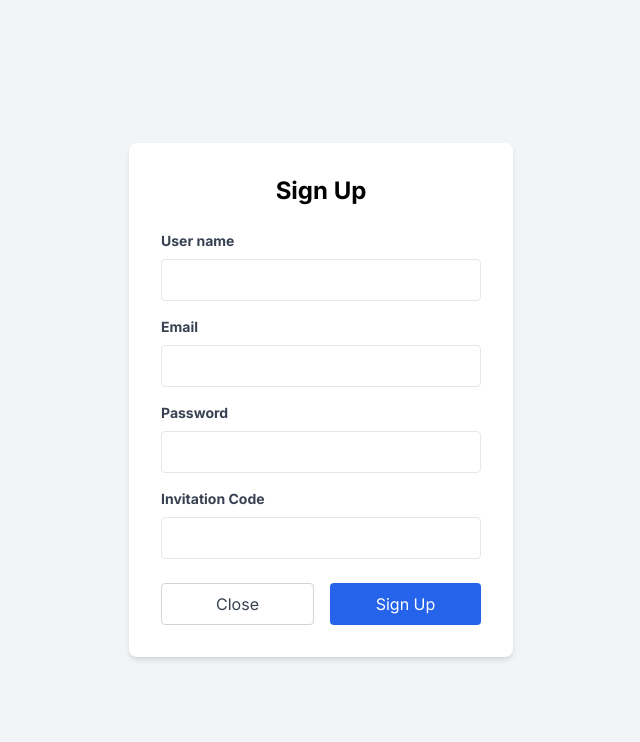
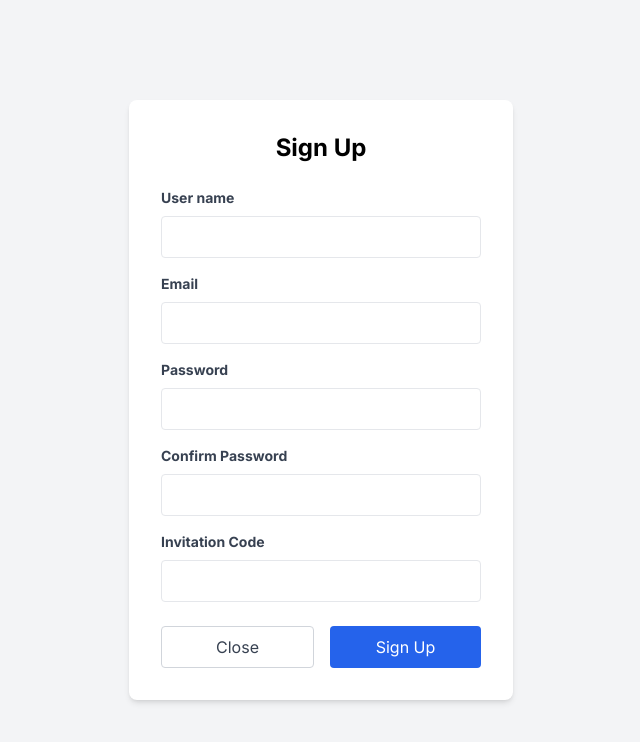
Before and after one commit to swortaljuju/llmapps, a Next.js app: page / in a window 1280 px wide. Both pictures are taken after a click on the button "Sign Up". Shown: the top 742 px of the page, without its empty margins (319-959 px from the left). Built offline with nearby package versions, Linux system fonts and the light colour scheme.

Commit message:
add confirm password feature

```diff
--- a/app/page.tsx
+++ b/app/page.tsx
@@ -190,14 +190,22 @@ function SignUpForm({ onStateChange }: { onStateChange: (state: PageState) => vo
     name: '',
     email: '',
     password: '',
+    confirmPassword: '',
     invitation_code: ''
   });
   const [isLoading, setIsLoading] = useState(false);
   const [isSuccess, setIsSuccess] = useState(false);
   const [error, setError] = useState('');
-
+  const validatePasswordMatch = () => {
+    if (formData.password !== formData.confirmPassword) {
+      setError('Passwords do not match');
+      return false;
+    }
+    return true;
+  };
   const handleSubmit = async (e: React.FormEvent) => {
     e.preventDefault();
+    if (!validatePasswordMatch()) return;
     setIsLoading(true);
     setError('');
 
@@ -269,7 +277,7 @@ function SignUpForm({ onStateChange }: { onStateChange: (state: PageState) => vo
               Password
             </label>
             <input
-              type="text"
+              type="password"
               value={formData.password}
               onChange={(e) => setFormData(prev => ({ ...prev, password: e.target.value }))}
               disabled={isLoading || isSuccess}
@@ -277,7 +285,19 @@ function SignUpForm({ onStateChange }: { onStateChange: (state: PageState) => vo
               required
             />
           </div>
-
+          <div className="mb-4">
+            <label className="block text-gray-700 text-sm font-bold mb-2">
+              Confirm Password
+            </label>
+            <input
+              type="password"
+              value={formData.confirmPassword}
+              onChange={(e) => setFormData(prev => ({ ...prev, confirmPassword: e.target.value }))}
+              disabled={isLoading || isSuccess}
+              className="w-full p-2 border rounded focus:outline-none focus:ring-2 focus:ring-blue-500 disabled:bg-gray-100"
+              required
+            />
+          </div>
           <div className="mb-6">
             <label className="block text-gray-700 text-sm font-bold mb-2">
               Invitation Code
```
